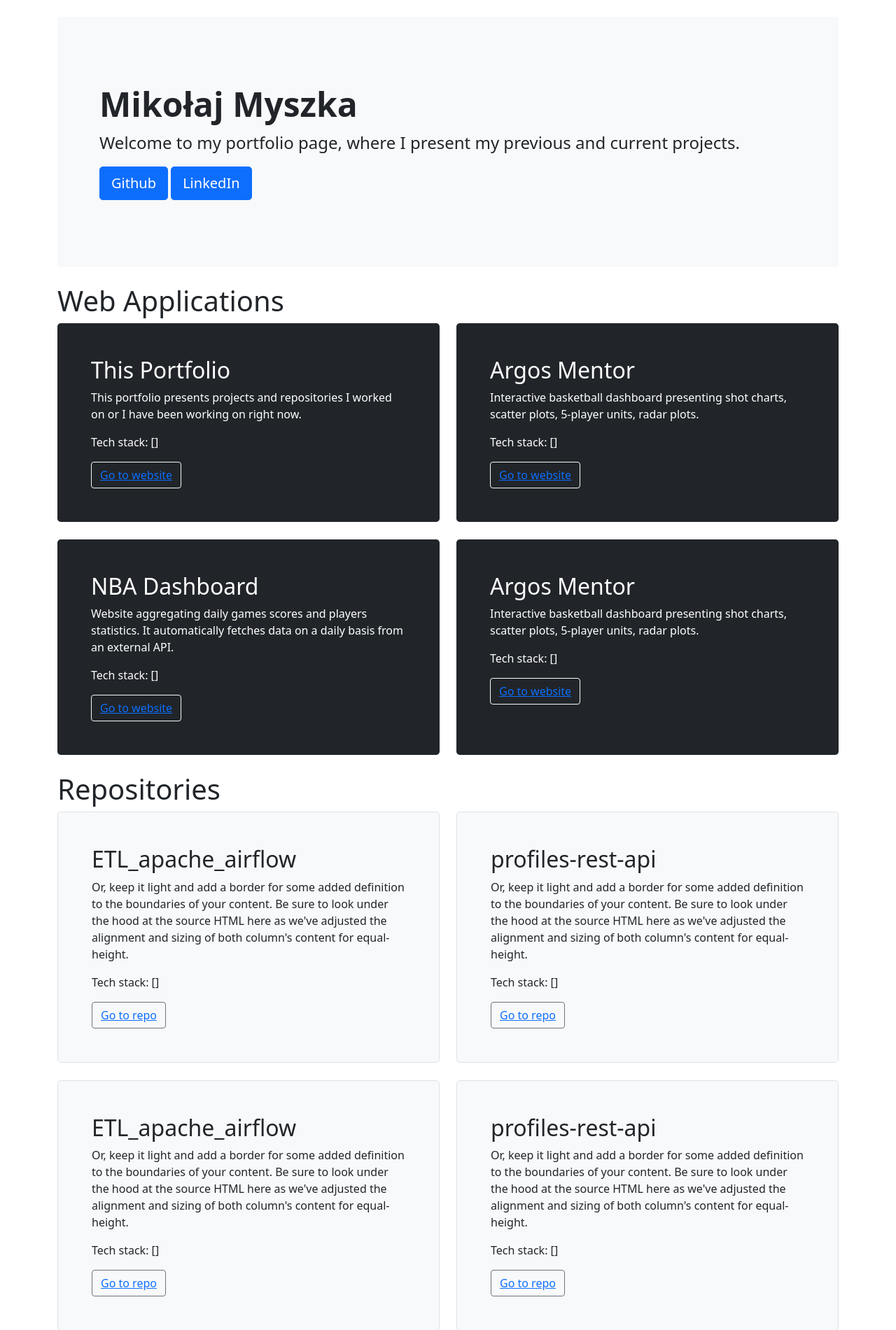
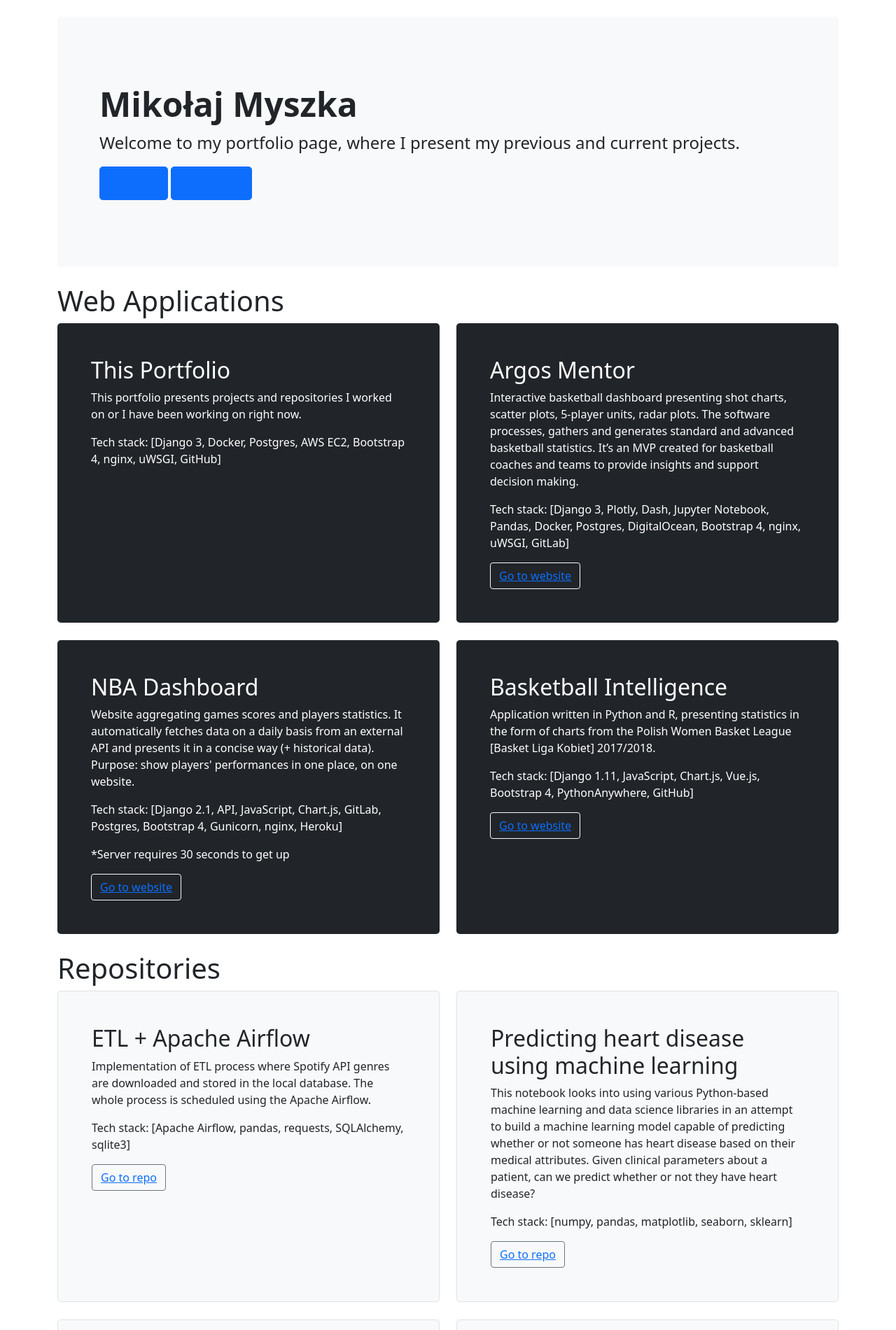
Before and after one commit to Mikolaj-Myszka/portfolio, a Django app: page / in a window 1280 px wide. Shown: the part 41-1942 px from the top of the page at 70% size. Run offline with Django 3.2, Linux system fonts and the light colour scheme; some libraries are stand-ins or nearby versions.

Commit message:
Added next repos

```diff
--- a/app/mainpage/templates/mainpage/mainpage.html
+++ b/app/mainpage/templates/mainpage/mainpage.html
@@ -6,8 +6,8 @@
   <div class="container-fluid py-5">
     <h1 class="display-5 fw-bold">Mikołaj Myszka</h1>
     <p class="col-md-12 fs-4">Welcome to my portfolio page, where I present my previous and current projects.</p>
-    <button class="btn btn-primary btn-lg" type="button">Github</button>
-    <button class="btn btn-primary btn-lg" type="button">LinkedIn</button>
+    <button class="btn btn-primary btn-lg" type="button"><a href="">Github</a></button>
+    <button class="btn btn-primary btn-lg" type="button"><a href="https://pl.linkedin.com/in/miko%C5%82aj-myszka-8037261b">LinkedIn</a></button>
   </div>
 </div>
 
@@ -19,15 +19,16 @@
     <div class="h-100 p-5 text-white bg-dark rounded-3">
       <h2>This Portfolio</h2>
       <p>This portfolio presents projects and repositories I worked on or I have been working on right now.</p>
-      <p>Tech stack: []</p>
-      <button class="btn btn-outline-light" type="button"><a href="">Go to website</a></button>
+      <p>Tech stack: [Django 3, Docker, Postgres, AWS EC2, Bootstrap 4, nginx, uWSGI, GitHub]</p>
+      <!-- <button class="btn btn-outline-light" type="button"><a href="">Go to website</a></button> -->
     </div>
   </div>
   <div class="col-md-6">
     <div class="h-100 p-5 text-white bg-dark rounded-3">
       <h2>Argos Mentor</h2>
-      <p>Interactive basketball dashboard presenting shot charts, scatter plots, 5-player units, radar plots.</p>
-      <p>Tech stack: []</p>
+      <p>Interactive basketball dashboard presenting shot charts, scatter plots, 5-player units, radar plots. The software processes, gathers and generates standard and advanced basketball statistics.
+        It’s an MVP created for basketball coaches and teams to provide insights and support decision making.</p>
+      <p>Tech stack: [Django 3, Plotly, Dash, Jupyter Notebook, Pandas, Docker, Postgres, DigitalOcean, Bootstrap 4, nginx, uWSGI, GitLab]</p>
       <button class="btn btn-outline-light" type="button"><a href="http://164.90.214.252:8080/">Go to website</a></button>
     </div>
   </div>
@@ -39,17 +40,18 @@
   <div class="col-md-6">
     <div class="h-100 p-5 text-white bg-dark rounded-3">
       <h2>NBA Dashboard</h2>
-      <p>Website aggregating daily games scores and players statistics. It automatically fetches data on a daily basis from an external API.</p>
-      <p>Tech stack: []</p>
+      <p>Website aggregating games scores and players statistics. It automatically fetches data on a daily basis from an external API and presents it in a concise way (+ historical data). Purpose: show players' performances in one place, on one website.</p>
+      <p>Tech stack: [Django 2.1, API, JavaScript, Chart.js, GitLab, Postgres, Bootstrap 4, Gunicorn, nginx, Heroku]</p>
+      <p>*Server requires 30 seconds to get up</p>
       <button class="btn btn-outline-light" type="button"><a href="http://basketdata.herokuapp.com/">Go to website</a></button>
     </div>
   </div>
   <div class="col-md-6">
     <div class="h-100 p-5 text-white bg-dark rounded-3">
-      <h2>Argos Mentor</h2>
-      <p>Interactive basketball dashboard presenting shot charts, scatter plots, 5-player units, radar plots.</p>
-      <p>Tech stack: []</p>
-      <button class="btn btn-outline-light" type="button"><a href="">Go to website</a></button>
+      <h2>Basketball Intelligence</h2>
+      <p>Application written in Python and R, presenting statistics in the form of charts from the Polish Women Basket League [Basket Liga Kobiet] 2017/2018.</p>
+      <p>Tech stack: [Django 1.11, JavaScript, Chart.js, Vue.js, Bootstrap 4, PythonAnywhere, GitHub]</p>
+      <button class="btn btn-outline-light" type="button"><a href="http://basket4life.pythonanywhere.com/blk/">Go to website</a></button>
     </div>
   </div>
 </div>
@@ -62,17 +64,17 @@
 <div class="row align-items-md-stretch">
   <div class="col-md-6">
     <div class="h-100 p-5 bg-light border rounded-3">
-      <h2>ETL_apache_airflow</h2>
-      <p>Or, keep it light and add a border for some added definition to the boundaries of your content. Be sure to look under the hood at the source HTML here as we've adjusted the alignment and sizing of both column's content for equal-height.</p>
-      <p>Tech stack: []</p>
+      <h2>ETL + Apache Airflow</h2>
+      <p>Implementation of ETL process where Spotify API genres are downloaded and stored in the local database. The whole process is scheduled using the Apache Airflow.</p>
+      <p>Tech stack: [Apache Airflow, pandas, requests, SQLAlchemy, sqlite3]</p>
       <button class="btn btn-outline-secondary" type="button"><a href="">Go to repo</a></button>
     </div>
   </div>
   <div class="col-md-6">
     <div class="h-100 p-5 bg-light border rounded-3">
-      <h2>profiles-rest-api</h2>
-      <p>Or, keep it light and add a border for some added definition to the boundaries of your content. Be sure to look under the hood at the source HTML here as we've adjusted the alignment and sizing of both column's content for equal-height.</p>
-      <p>Tech stack: []</p>
+      <h2>Predicting heart disease using machine learning</h2>
+      <p>This notebook looks into using various Python-based machine learning and data science libraries in an attempt to build a machine learning model capable of predicting whether or not someone has heart disease based on their medical attributes. Given clinical parameters about a patient, can we predict whether or not they have heart disease?</p>
+      <p>Tech stack: [numpy, pandas, matplotlib, seaborn, sklearn]</p>
       <button class="btn btn-outline-secondary" type="button"><a href="">Go to repo</a></button>
     </div>
   </div>
@@ -91,9 +93,9 @@
   </div>
   <div class="col-md-6">
     <div class="h-100 p-5 bg-light border rounded-3">
-      <h2>profiles-rest-api</h2>
-      <p>Or, keep it light and add a border for some added definition to the boundaries of your content. Be sure to look under the hood at the source HTML here as we've adjusted the alignment and sizing of both column's content for equal-height.</p>
-      <p>Tech stack: []</p>
+      <h2>Predicting the Sale Price of Bulldozers using Machine Learning</h2>
+      <p>In this notebook, we're going to go through an example machine learning project with the goal of predicting the sale price of bulldozers. How well can we predict the future sale price of a bulldozer, given its characteristics and previous examples of how much similar bulldozers have been sold for?</p>
+      <p>Tech stack: [numpy, pandas, matplotlib, sklearn]</p>
       <button class="btn btn-outline-secondary" type="button"><a href="">Go to repo</a></button>
     </div>
   </div>
@@ -112,9 +114,9 @@
     </div>
     <div class="col-md-6">
       <div class="h-100 p-5 bg-light border rounded-3">
-        <h2>profiles-rest-api</h2>
-        <p>Or, keep it light and add a border for some added definition to the boundaries of your content. Be sure to look under the hood at the source HTML here as we've adjusted the alignment and sizing of both column's content for equal-height.</p>
-        <p>Tech stack: []</p>
+        <h2>End-to-end Multi-class Dog Breed Classification</h2>
+        <p>This notebook builds an end-to-end multi-class image classifier using TensorFlow 2.0 and TensorFlow Hub. Identifying the breed of a dog given an image of a dog.</p>
+        <p>Tech stack: [tensorflow, tensorflow hub, pandas, numpy, sklearn]</p>
         <button class="btn btn-outline-secondary" type="button"><a href="">Go to repo</a></button>
       </div>
     </div>
```
